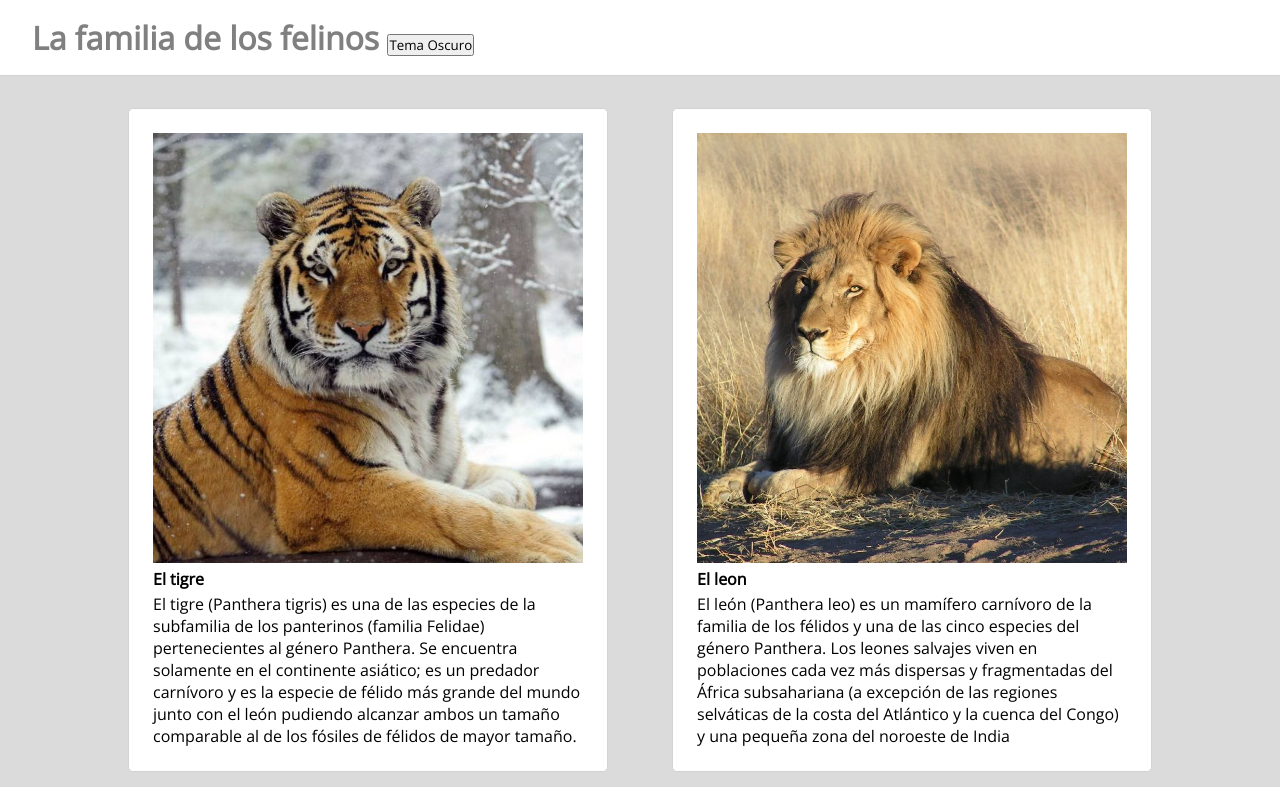
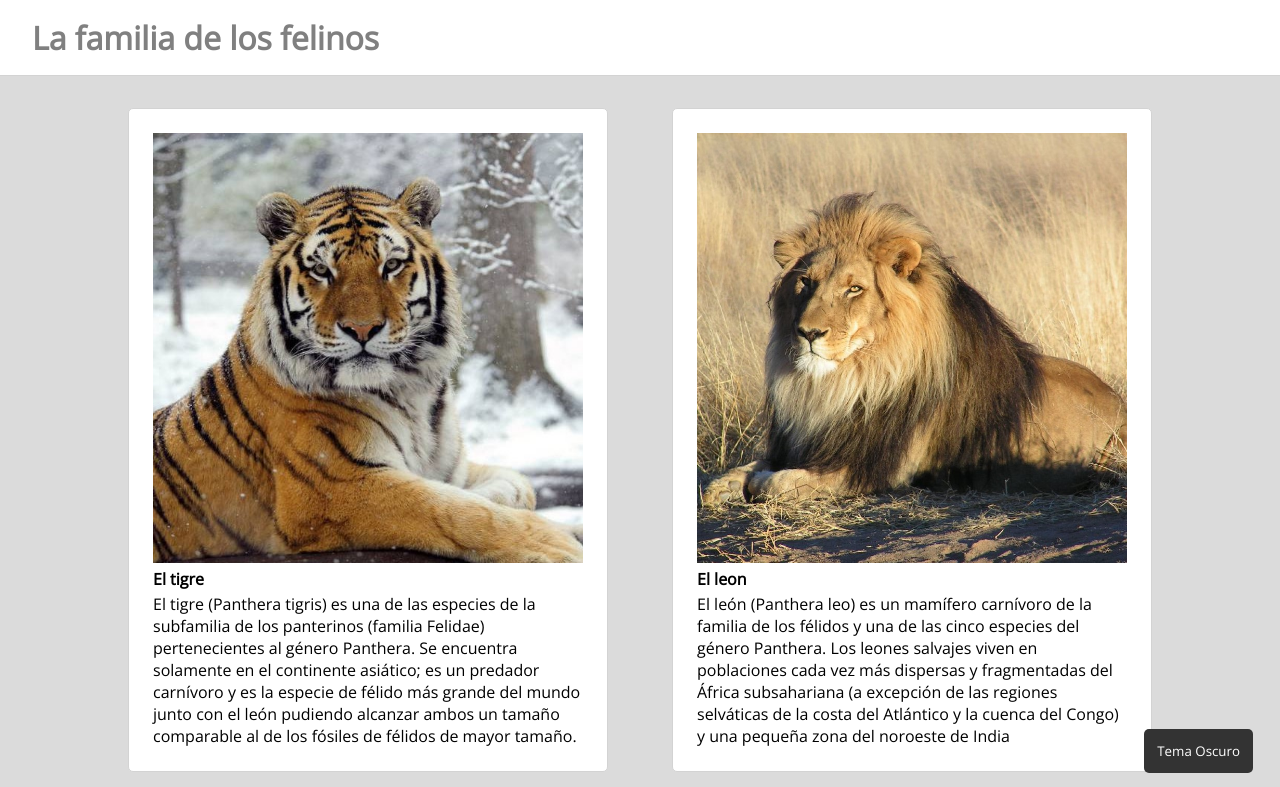
Before and after one commit to milmanes20/Actividad-23-Ejercitaci-n-de-Manipulaci-n, a plain HTML site: page index.html in a window 1280 px wide. Shown: the top 787 px of the page. Drawn offline with nearby package versions, Linux system fonts and the light colour scheme.

Commit message:
fijar boton

```diff
--- a/styles.css
+++ b/styles.css
@@ -75,3 +75,16 @@ body.dark .item h2,
 body.dark .item p {
   color: rgb(230, 230, 230);
 }
+
+button {
+  position: fixed;
+  bottom: 2em;
+  right: 2em;
+  padding: 1em;
+  background-color: #333;
+  color: white;
+  border: none;
+  border-radius: 5px;
+  cursor: pointer;
+  z-index: 1000; /* Asegura que el botón esté sobre otros elementos */
+}
```
